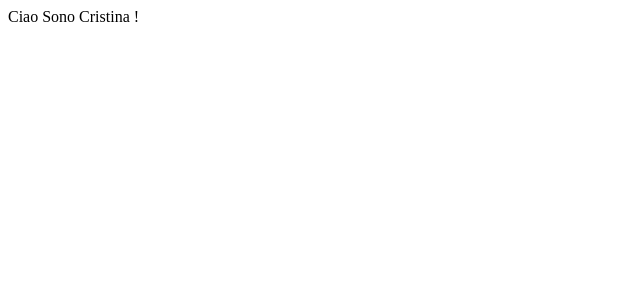
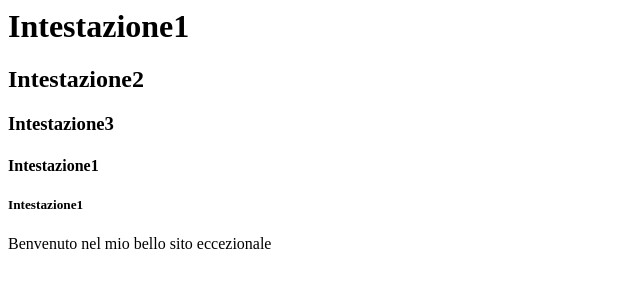
Before and after one commit to Cris-argen/nuovositobellissimoeccezionale, a plain HTML site: page index.html in a window 1280 px wide. Shown: the whole page, without its empty margins (0-640 px from the left). Drawn offline with Linux system fonts and the light colour scheme.

Commit message:
Update index.html

```diff
--- a/index.html
+++ b/index.html
@@ -3,6 +3,11 @@
     <title>Nuovo sito bellissimo eccezionale</title>
   </head>
   <body>
-    Ciao Sono Cristina !
+    <h1>Intestazione1</h1>
+    <h2>Intestazione2</h2>
+     <h3>Intestazione3</h3>
+     <h4>Intestazione1</h4>
+     <h5>Intestazione1</h5>
+    <p>Benvenuto nel mio bello sito eccezionale</p>
   </body>
 </html>
```
